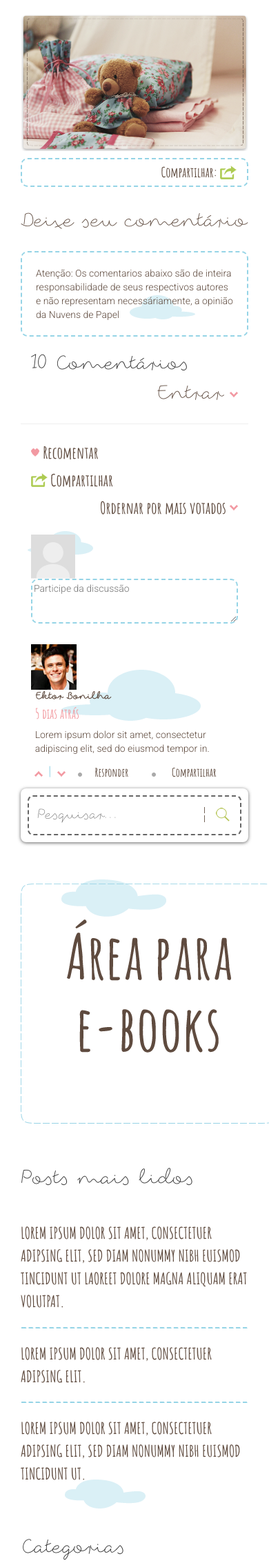
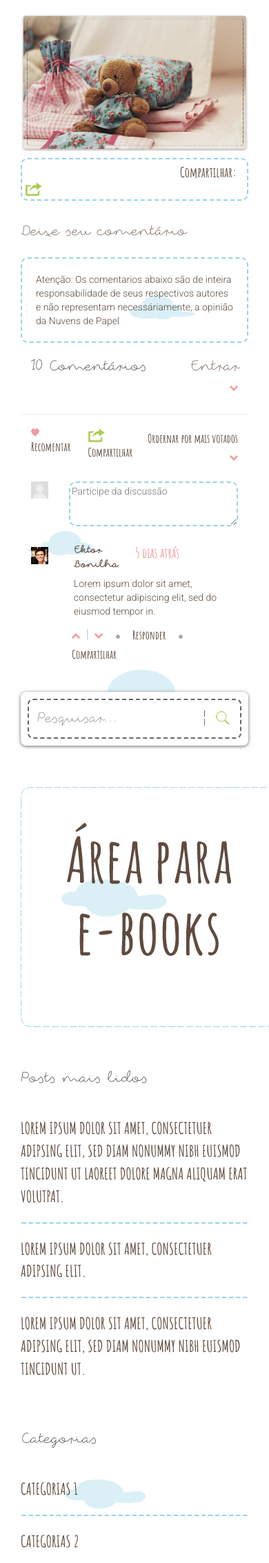
Before and after one commit to BrunnoCruvinel/nuvemdepapel, a PHP site: page /blog-post.php in a window 390 px wide; the page is wider, and only the part inside the window is pictured. Shown: the part 1005-3271 px from the top of that part at 69% size. Run offline with PHP 8.4, Linux system fonts and the light colour scheme; some libraries are stand-ins or nearby versions.

Commit message:
Ajustes para mobile

```diff
--- a/blog-post.php
+++ b/blog-post.php
@@ -25,7 +25,7 @@
                         <img class="img-responsive" src="img/foto-urso.png" alt="">
                         <div class="post-compartilhar">
                             <div class="text-pequeno text-color-marrom post-tracejado text-right">
-                                Compartilhar: <a href=""><img src="img/comparilhar.png" alt=""></a>
+                                Compartilhar: <a href=""><img class="img-responsive"  src="img/comparilhar.png" alt=""></a>
                             </div>
                         </div>
                     </div>
@@ -39,45 +39,45 @@
                         </div>
 
                         <div class="row espacamento_top_pequeno">
-                            <div class="col-md-8">
+                            <div class="col-md-8 col-sm-8 col-xs-8">
                                 <div class="titulo-medio-pequeno">10 Comentários</div>
                             </div>
-                            <div class="col-md-4 text-right">
-                                <div class="titulo-medio-pequeno"><a href="" >Entrar</a> <img src="img/seta_baixo.png" alt=""></div>
+                            <div class="col-md-4 col-sm-4 col-xs-4 text-right">
+                                <div class="titulo-medio-pequeno"><a href="" >Entrar</a> <img  src="img/seta_baixo.png" alt=""></div>
                             </div>
                         </div>
 
                         <hr>
 
                         <div class="row text-pequeno-destaque text-color-marrom espacamento_bottom_pequeno">
-                            <div class="col-md-3">
-                                <img src="img/recomendar.png"> <small><a href="" >Recomentar</a></small>
+                            <div class="col-md-3 col-sm-3 col-xs-3">
+                                <img class="img-responsive"  src="img/recomendar.png"> <small><a href="" >Recomentar</a></small>
                             </div>
-                            <div class="col-md-3">
-                                <img src="img/comparilhar.png" alt=""><small> <a href="" >Compartilhar</a></small>
+                            <div class="col-md-3 col-sm-3 col-xs-3">
+                                <img class="img-responsive"  src="img/comparilhar.png" alt=""><small> <a href="" >Compartilhar</a></small>
                             </div>
-                            <div class="col-md-6 text-right">
+                            <div class="col-md-6 col-sm-6 col-xs-6 text-right">
                                 <small> <a href="" >Ordernar por mais votados</a></small>
-                                <img src="img/seta_baixo.png" alt="">
+                                <img  src="img/seta_baixo.png" alt="">
                             </div>
                         </div>
 
                         <div class="row espacamento_bottom_pequeno">
-                            <div class="col-md-2">
-                                <img src="img/avatar-vazio.png" style="width: 64px;">
+                            <div class="col-md-2 col-sm-2 col-xs-2">
+                                <img class="img-responsive"  src="img/avatar-vazio.png" style="width: 64px;">
                             </div>
-                            <div class="col-md-10 text-normal text-color-marrom">
+                            <div class="col-md-10 col-sm-10 col-xs-10 text-normal text-color-marrom">
                                 <textarea id="input-comentario" name="comentario" placeholder="Participe da discussão"></textarea>
                             </div>
                         </div>
 
                         <div class="row blog-post-comentar">
-                            <div class="col-md-2">
-                                <img src="img/avatar.png">
+                            <div class="col-md-2 col-sm-2 col-xs-2">
+                                <img class="img-responsive"  src="img/avatar.png">
                             </div>
-                            <div class="col-md-10">
+                            <div class="col-md-10 col-sm-10 col-xs-10">
                                 <div class="row">
-                                    <div class="col-md-5 text-color-marrom titulo-pequeno">
+                                    <div class="col-md-5 col-sm-5 col-xs-5 text-color-marrom titulo-pequeno">
                                         Ektor Bonilha
                                     </div>
 									<div class="comentario_tempo col-md-7 text-color-rosa">
--- a/contato.php
+++ b/contato.php
@@ -46,7 +46,7 @@
                         </div>
 
                         <div class="col-md-6 col-sm-6">
-                          <div class="fundo-input">
+                          <div class="fundo-input text_area_margin">
                             <textarea name="" id="contato-mensagem" class="input-customizado textarea-customizado" placeholder="Mensagem"></textarea>
                           </div>
                         </div>
--- a/css/mediaqueries.css
+++ b/css/mediaqueries.css
@@ -81,6 +81,86 @@
 	#arquitetura .componente-fotos.owl-theme .owl-nav .owl-prev{
 		left: -20%;
 	}
+
+	#img-eu-quero img {
+		margin-left: 0px;
+	}
+
+	.nossa_festa_pijama .espacamento_kits_bottom{
+		font-size: 12px;
+	}
+
+	.nossa_festa_pijama {
+		background-size: 102% 100%;
+		height: 280px;
+	}
+
+	.espacamento_kits_top {
+		padding-top: 90px;
+	}
+
+	.nossa_festa_pijama .text-pequeno-destaque{
+		padding: 0px;
+	}
+
+	.espacamento_kits_bottom{
+		padding-bottom: 5px;
+	}
+
+	.nuvem-azul-arquitetura{
+		font-size: 40px;
+	}
+
+	.text-pequeno-destaque{
+		font-size: 20px;
+	}
+
+	#navArquitetura li{
+		min-height: 25px;
+	}
+
+	.festas .componente-fotos.owl-theme .owl-nav .owl-prev{
+		left: -15%;
+	}
+
+	.festas .componente-fotos.owl-theme .owl-nav .owl-next{
+		right: -15%;
+	}
+
+	.modal-dialog{
+		width: 95%;
+	}
+
+	.titulo-medio{
+		font-size: 30px;
+	}
+
+	#myGallery .espacamento_top_pijama {
+		padding-top: 15px;
+	}
+
+	#myGallery .img-responsive{
+		max-width: 170%;
+		margin-left: -30%;
+		margin-top: 6%;
+	}
+
+	.text_area_margin{
+		margin-top: 40px;
+	}
+
+	.titulo-medio-pequeno{
+		font-size: 22px;
+	}
+
+	.opcoes-comentario small{
+		margin-right: 0px;
+	}
+
+	.blog-post-comentar{
+		margin-bottom: 30px;
+	}
+}
 }
 
 
--- a/festa-pijama.php
+++ b/festa-pijama.php
@@ -22,7 +22,7 @@
         <div class="row">
             <div class="col-md-12 nossa_festa_pijama">
 				<div class="col-md-12 espacamento_kits_top"></div>
-				<div class="col-md-6 text-pequeno-destaque text-color-marrom">
+				<div class="col-md-6 col-sm-6 col-xs-6 text-pequeno-destaque text-color-marrom">
 					<div class="col-md-12 espacamento_kits_bottom">
 						- CONVITES EXCLUSIVOS
 					</div>
@@ -40,7 +40,7 @@
 						- KIT PIJAMAS + MÁSCARAS (LEMBRANCINHA!)
 					</div>
 				</div>
-				<div class="col-md-6 text-pequeno-destaque text-color-marrom">
+				<div class="col-md-6 col-sm-6 col-xs-6 text-pequeno-destaque text-color-marrom">
 					<div class="col-md-12 espacamento_kits_bottom">
 						- KIT HIGIENE: KIT NECESSAIRE, ESCOVA DE DENTES E PASTA DE DENTES (LEMBRANCIANHA!)
 					</div>
```
Also changed, not shown: anuvem.php (+4 -4 lines), kits-locacao.php (+10 -10 lines), produtos.php (+5 -5 lines), slide-arquitetura.php (+6 -6 lines).
